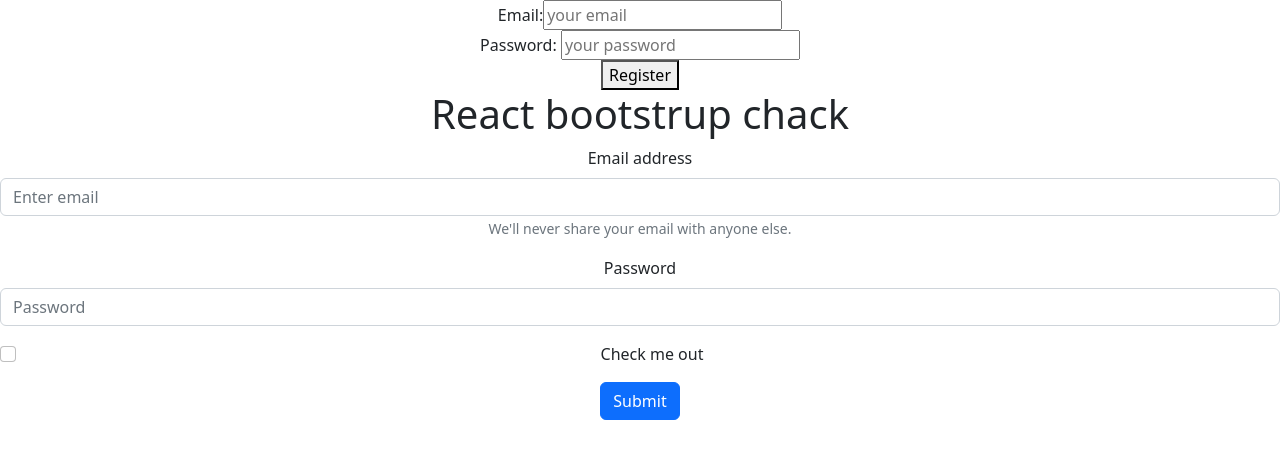
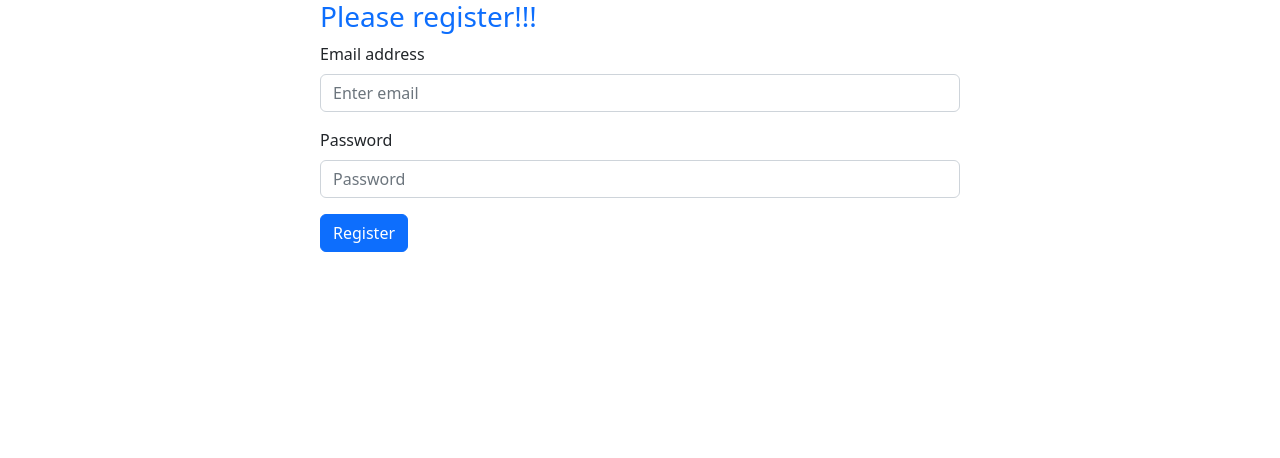
Before and after one commit to ICTMubarak/email-password-auth, a React (Create React App) app: page / in a window 1280 px wide. Shown: the top 458 px of the page. Built offline with nearby package versions, Linux system fonts and the light colour scheme.

Commit message:
Added raact-bootstrup and Bootstrup fform

```diff
--- a/src/App.js
+++ b/src/App.js
@@ -4,6 +4,8 @@ import {getAuth} from 'firebase/auth';
 import app from './firebase/firebase.init'
 import RegisterReactBootstrup from './components/RegisterReactBootstrup';
 import Register from './components/Register';
+
+
 
 const auth = getAuth(app);
 
@@ -23,14 +25,16 @@ const handlePasswordBlur = event =>{
 
 function App() {
   return (
-    <div className="App">
-      <form onSubmit={handlerRegister}>
+    <div className="">
+      {/* <form onSubmit={handlerRegister}>
         Email:<input onBlur={handleEmailBlur} type="email" name="email" id="" placeholder='your email' /><br/>
         Password: <input onBlur={handlePasswordBlur} type="password" name="password" id="" placeholder='your password'/><br/>
         <button type='submit'>Register</button>
-      </form>
-      <RegisterReactBootstrup></RegisterReactBootstrup>
-      <Register></Register>
+      </form> */}
+
+
+     <RegisterReactBootstrup></RegisterReactBootstrup>
+       {/* <Register></Register> */}
     </div>
   );
 }
--- a/src/components/RegisterReactBootstrup.js
+++ b/src/components/RegisterReactBootstrup.js
@@ -1,9 +1,37 @@
 import React from 'react';
+import Button from 'react-bootstrap/Button';
+import Form from 'react-bootstrap/Form';
 
 const RegisterReactBootstrup = () => {
+
+    const handleRegister = event =>{
+            event.preventDefault();
+            //console.log(event.target.email.value)
+            const email = event.target.email.value;
+            const password = event.target.password.value;
+            console.log(email, password);
+    }
+
+
     return (
-        <div>
-           <h1>React bootstrup chack</h1>
+        <div className='w-50 mx-auto'>
+         <h3 className='text-primary'>Please register!!!</h3>
+<Form onSubmit={handleRegister}>
+      <Form.Group className="mb-3" controlId="formBasicEmail">
+        <Form.Label>Email address</Form.Label>
+        <Form.Control type="email" name='email' placeholder="Enter email" />
+
+      </Form.Group>
+
+      <Form.Group className="mb-3" controlId="formBasicPassword">
+        <Form.Label>Password</Form.Label>
+        <Form.Control type="password" name='password' placeholder="Password" />
+      </Form.Group>
+
+      <Button variant="primary" type="submit">
+        Register
+      </Button>
+    </Form>
         </div>
     );
 };
```
